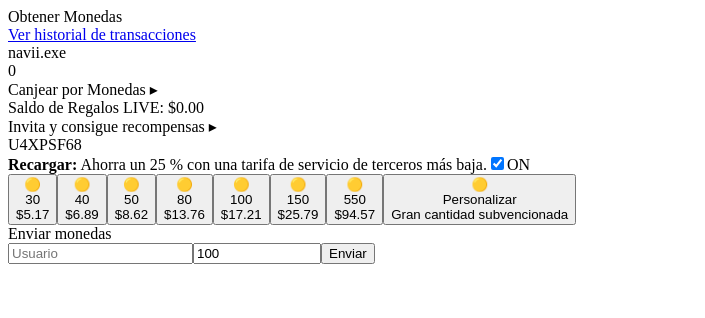
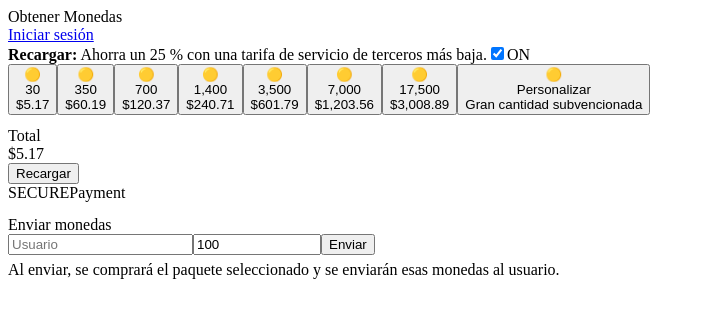
Before and after one commit to mrnavis/Tiktok-Coin-Trainer, a React (Vite) app: page / in a window 1280 px wide. Shown: the top 318 px of the page, without its empty margins (0-705 px from the left). Built offline with nearby package versions, Linux system fonts and the light colour scheme; the HTML template or start-up script is replaced by a standard one.

Commit message:
Update App.jsx

```diff
--- a/src/App.jsx
+++ b/src/App.jsx
@@ -4,116 +4,102 @@ import { motion } from "framer-motion"
 const mxn = n =>
   n.toLocaleString("es-MX", { style: "currency", currency: "MXN", maximumFractionDigits: 2 })
 
-// Packs como en la UI
+// Paquetes y precios como TikTok (MXN)
 const DISPLAY_PACKS = [
-  { id: "c30",  coins: 30,  price: 6.89 },
-  { id: "c40",  coins: 40,  price: 9.19 },
-  { id: "c50",  coins: 50,  price: 11.49 },
-  { id: "c80",  coins: 80,  price: 18.35 },
-  { id: "c100", coins: 100, price: 22.95 },
-  { id: "c150", coins: 150, price: 34.39 },
-  { id: "c550", coins: 550, price: 126.09 },
+  { id: "c30",    coins: 30,    price: 6.89 },
+  { id: "c350",   coins: 350,   price: 80.25 },
+  { id: "c700",   coins: 700,   price: 160.49 },
+  { id: "c1400",  coins: 1400,  price: 320.95 },
+  { id: "c3500",  coins: 3500,  price: 802.39 },
+  { id: "c7000",  coins: 7000,  price: 1604.75 },
+  { id: "c17500", coins: 17500, price: 4011.85 },
   { id: "custom", custom: true },
 ]
 
-// Últimos 4 estáticos (NO 1234)
+// Últimos 4 estáticos
 const CARD_LAST4 = "7284"
 
 export default function App () {
   const [coins, setCoins] = useState(99999999)
+
+  // selección de pack / descuento
   const [selected, setSelected] = useState("c30")
   const [customCoins, setCustomCoins] = useState(300)
   const [discount, setDiscount] = useState(true)
 
-  // Envío
+  // envío
   const [targetUser, setTargetUser] = useState("")
   const [sendAmount, setSendAmount] = useState(100)
-  const [lastSend, setLastSend] = useState({ user: "", amount: 0 })
+  const [lastSend, setLastSend] = useState({ user: "", amount: 0, bought: 0 })
 
-  // Modales/estados
-  const [buyOpen, setBuyOpen] = useState(false)
+  // modales y estados
+  const [buyOpen, setBuyOpen]   = useState(false)
   const [sendOpen, setSendOpen] = useState(false)
   const [processing, setProcessing] = useState(false)
   const [success, setSuccess] = useState(false)
-  const [sendCountdown, setSendCountdown] = useState(0)
   const [toast, setToast] = useState(null)
 
-  // packs con descuento
+  // aplica 25% si el switch está ON
   const effectivePacks = useMemo(() => {
     if (!discount) return DISPLAY_PACKS
     return DISPLAY_PACKS.map(p => (p.custom ? p : { ...p, price: +(p.price * 0.75).toFixed(2) }))
   }, [discount])
 
   const currentPack = effectivePacks.find(p => p.id === selected) || effectivePacks[0]
+  const packCoins = currentPack?.custom ? customCoins : (currentPack?.coins || 0)
 
-  // total a pagar
+  // total a pagar del pack seleccionado
   const totalPrice = useMemo(() => {
     if (!currentPack) return 0
     if (!currentPack.custom) return currentPack.price
-    const unit = 22.95 / 100
+    // estimación lineal educativa: 100 monedas ≈ 80.25/350 * 100
+    const unit = 80.25 / 350
     const base = +(customCoins * unit).toFixed(2)
     return discount ? +(base * 0.75).toFixed(2) : base
   }, [currentPack, customCoins, discount])
 
-  /* ---------------- Comprar ---------------- */
-  const openBuy = () => { setSuccess(false); setBuyOpen(true) }
+  /* ------------ Comprar ------------ */
+  const openBuy  = () => { setSuccess(false); setBuyOpen(true) }
   const closeBuy = () => { if (!processing) { setBuyOpen(false); setSuccess(false) } }
 
   const confirmBuy = () => {
+    if (totalPrice <= 0) return
     setProcessing(true)
     setTimeout(() => {
-      const add = currentPack?.custom ? customCoins : (currentPack?.coins || 0)
-      setCoins(c => c + add)
+      setCoins(c => c + packCoins) // sumamos lo comprado
       setProcessing(false)
       setSuccess(true)
-    }, 1500)
+    }, 1300)
   }
 
-  /* ---------------- Enviar ---------------- */
+  /* ------------ Enviar (comprar y enviar) ------------ */
   const openSend = () => {
     const name = targetUser.trim()
-    if (!name) {
-      setToast({ kind: "warn", text: "Escribe un usuario destino" })
-      return clearToastLater()
+    if (!name) { setToast({ kind:"warn", text:"Escribe un usuario destino" }); return clearToastLater() }
+    if (!Number.isFinite(sendAmount) || sendAmount <= 0) {
+      setToast({ kind:"warn", text:"Indica una cantidad válida a enviar" }); return clearToastLater()
     }
-    if (!Number.isFinite(sendAmount) || sendAmount <= 0) {
-      setToast({ kind: "warn", text: "Indica una cantidad válida a enviar" })
-      return clearToastLater()
-    }
-    if (sendAmount > coins) {
-      setToast({ kind: "warn", text: "Saldo insuficiente" })
-      return clearToastLater()
-    }
+    // No imponemos límite; si envías más que el pack, tu saldo puede bajar (porque restaremos del saldo)
     setSuccess(false)
     setSendOpen(true)
-    startSendCountdown(3)
   }
   const closeSend = () => { if (!processing) { setSendOpen(false); setSuccess(false) } }
 
-  const startSendCountdown = (sec) => {
-    setSendCountdown(sec)
-    const id = setInterval(() => {
-      setSendCountdown(prev => {
-        if (prev <= 1) { clearInterval(id); return 0 }
-        return prev - 1
-      })
-    }, 1000)
-  }
-
   const confirmSend = () => {
-    if (sendCountdown > 0) return
+    setProcessing(true)
     const user = targetUser.trim()
     const amount = sendAmount
+    const bought = packCoins
 
-    setProcessing(true)
     setTimeout(() => {
-      setCoins(c => c - amount)
+      // Primero añadimos lo comprado, luego enviamos (descontamos) del saldo
+      setCoins(c => c + bought - amount)
       setProcessing(false)
       setSuccess(true)
-      setLastSend({ user, amount }) // guardar datos del envío
-      setToast({ kind: "ok", text: `Monedas enviadas con éxito a ${user}` })
+      setLastSend({ user, amount, bought })
       setTargetUser("")
-      clearToastLater(3000)
+      setToast({ kind:"ok", text:`Se enviaron ${amount} monedas a ${user}` })
+      clearToastLater(2800)
     }, 1400)
   }
 
@@ -123,31 +109,13 @@ export default function App () {
 
   return (
     <div className="page">
+      {/* encabezado reducido */}
       <div className="topbar">
         <div className="title-xl">Obtener Monedas</div>
-        <a className="link" href="#" onClick={e => e.preventDefault()}>Ver historial de transacciones</a>
+        <a className="link" href="#" onClick={e => e.preventDefault()}>Iniciar sesión</a>
       </div>
 
-      {/* Header */}
-      <div className="header-cards">
-        <div className="panel profile">
-          <div className="row">
-            <div className="avatar" />
-            <div>
-              <div className="user">navii.exe</div>
-              <div className="muted small">0</div>
-            </div>
-          </div>
-          <div className="muted small">Canjear por Monedas ▸</div>
-          <div className="muted small">Saldo de Regalos LIVE: $0.00</div>
-        </div>
-        <div className="panel invite">
-          <div className="muted small">Invita y consigue recompensas ▸</div>
-          <div className="code">U4XPSF68</div>
-        </div>
-      </div>
-
-      {/* Banner */}
+      {/* banner de descuento */}
       <div className="notice">
         <strong>Recargar:</strong> Ahorra un 25 % con una tarifa de servicio de terceros más baja.
         <label className="toggle">
@@ -156,7 +124,7 @@ export default function App () {
         </label>
       </div>
 
-      {/* Grid de paquetes */}
+      {/* grid de paquetes estilo TikTok */}
       <div className="pack-grid">
         {effectivePacks.map(p => {
           const isSel = selected === p.id
@@ -172,15 +140,34 @@ export default function App () {
           return (
             <button key={p.id} className={"pack " + (isSel ? "selected" : "")} onClick={() => setSelected(p.id)}>
               <div className="coin">🟡</div>
-              <div className="big">{p.coins}</div>
+              <div className="big">{p.coins.toLocaleString("es-MX")}</div>
               <div className="muted">{mxn(p.price)}</div>
             </button>
           )
         })}
       </div>
 
-      {/* Enviar monedas */}
-      <div className="panel sendbox">
+      {/* total + recargar + sello seguro */}
+      <div className="paycard" style={{ marginTop: 12 }}>
+        <div className="total">
+          <div>Total</div>
+          <div className="price">{mxn(totalPrice)}</div>
+        </div>
+        <button
+          className="recargar"
+          onClick={openBuy}
+          disabled={totalPrice <= 0}
+          style={{ opacity: totalPrice <= 0 ? 0.5 : 1 }}
+        >
+          Recargar
+        </button>
+        <div className="secure">
+          <span className="badge">SECURE</span><span>Payment</span>
+        </div>
+      </div>
+
+      {/* Enviar */}
+      <div className="panel sendbox" style={{ marginTop: 14 }}>
         <div className="strong">Enviar monedas</div>
         <div className="row" style={{ gap: 8, alignItems: "center" }}>
           <input className="input" placeholder="Usuario" value={targetUser} onChange={e => setTargetUser(e.target.value)} />
@@ -196,45 +183,97 @@ export default function App () {
           />
           <button className="btn primary" onClick={openSend}>Enviar</button>
         </div>
+        <div className="muted small" style={{ marginTop: 6 }}>
+          Al enviar, se comprará el paquete seleccionado y se enviarán esas monedas al usuario.
+        </div>
       </div>
 
-      {/* MODAL: Enviar */}
-      {sendOpen && (
-        <div className="modal-overlay" onClick={closeSend}>
-          <motion.div className="modal" onClick={e => e.stopPropagation()} initial={{ scale: .96, opacity: 0 }} animate={{ scale: 1, opacity: 1 }}>
+      {/* MODAL: Confirmar pago */}
+      {buyOpen && (
+        <div className="modal-overlay" onClick={closeBuy}>
+          <motion.div className="modal" onClick={e => e.stopPropagation()} initial={{ scale:.96, opacity:0 }} animate={{ scale:1, opacity:1 }}>
             {!success ? (
               <>
-                <div className="modal-title">Confirmar envío</div>
-                <div className="row" style={{ justifyContent: "space-between", marginBottom: 8 }}>
-                  <div className="muted small">Usuario destino</div>
-                  <div className="strong">{targetUser}</div>
+                <div className="modal-title">Confirmar pago</div>
+                <div className="payrow" style={{ marginBottom: 8 }}>
+                  <span className="badge">VISA</span>
+                  <div className="muted">•••• {CARD_LAST4}</div>
                 </div>
-                <div className="row" style={{ justifyContent: "space-between", marginBottom: 8 }}>
-                  <div className="muted small">Cantidad</div>
-                  <div className="strong">{sendAmount} monedas</div>
+                <div className="row" style={{ justifyContent:"space-between", marginBottom:10 }}>
+                  <div className="muted small">Compra</div>
+                  <div className="strong">{packCoins.toLocaleString("es-MX")} monedas</div>
                 </div>
-                <div className="row" style={{ justifyContent: "space-between", alignItems: "center", marginBottom: 6 }}>
-                  <div className="muted small">Confirmar habilitado en</div>
-                  <div className="price">{sendCountdown}s</div>
+                <div className="row" style={{ justifyContent:"space-between", marginBottom:14 }}>
+                  <div className="muted small">Total</div>
+                  <div className="price">{mxn(totalPrice)}</div>
                 </div>
 
-                <div className="row" style={{ justifyContent: "flex-end", gap: 8 }}>
-                  <button className="btn" onClick={closeSend} disabled={processing}>Cancelar</button>
-                  <button className="btn primary" onClick={confirmSend} disabled={processing || sendCountdown > 0}>
-                    {processing ? "Procesando..." : (sendCountdown > 0 ? `Esperar ${sendCountdown}s` : "Confirmar")}
+                <div className="row" style={{ justifyContent:"flex-end", gap:8 }}>
+                  <button className="btn" onClick={closeBuy} disabled={processing}>Cancelar</button>
+                  <button className="btn primary" onClick={confirmBuy} disabled={processing || totalPrice<=0}>
+                    {processing ? "Procesando..." : "Pagar"}
                   </button>
                 </div>
 
                 {processing && <div className="waiting"><div className="spinner" /></div>}
               </>
             ) : (
-              <SuccessBlock text={`Monedas enviadas con éxito a ${lastSend.user} (${lastSend.amount} monedas)`} onClose={closeSend} />
+              <SuccessBlock text="Pago aprobado" onClose={closeBuy} />
             )}
           </motion.div>
         </div>
       )}
 
-      {/* TOAST */}
+      {/* MODAL: Enviar = Comprar y enviar */}
+      {sendOpen && (
+        <div className="modal-overlay" onClick={closeSend}>
+          <motion.div className="modal" onClick={e => e.stopPropagation()} initial={{ scale:.96, opacity:0 }} animate={{ scale:1, opacity:1 }}>
+            {!success ? (
+              <>
+                <div className="modal-title">Confirmar compra y envío</div>
+                <div className="payrow" style={{ marginBottom: 8 }}>
+                  <span className="badge">VISA</span>
+                  <div className="muted">•••• {CARD_LAST4}</div>
+                </div>
+
+                <div className="row" style={{ justifyContent:"space-between", marginBottom:8 }}>
+                  <div className="muted small">Paquete a comprar</div>
+                  <div className="strong">{packCoins.toLocaleString("es-MX")} monedas</div>
+                </div>
+                <div className="row" style={{ justifyContent:"space-between", marginBottom:8 }}>
+                  <div className="muted small">Usuario destino</div>
+                  <div className="strong">{targetUser}</div>
+                </div>
+                <div className="row" style={{ justifyContent:"space-between", marginBottom:10 }}>
+                  <div className="muted small">Cantidad a enviar</div>
+                  <div className="strong">{sendAmount.toLocaleString("es-MX")} monedas</div>
+                </div>
+
+                <div className="row" style={{ justifyContent:"space-between", marginBottom:14 }}>
+                  <div className="muted small">Total a pagar</div>
+                  <div className="price">{mxn(totalPrice)}</div>
+                </div>
+
+                <div className="row" style={{ justifyContent:"flex-end", gap:8 }}>
+                  <button className="btn" onClick={closeSend} disabled={processing}>Cancelar</button>
+                  <button className="btn primary" onClick={confirmSend} disabled={processing || totalPrice<=0}>
+                    {processing ? "Procesando..." : "Confirmar"}
+                  </button>
+                </div>
+
+                {processing && <div className="waiting"><div className="spinner" /></div>}
+              </>
+            ) : (
+              <SuccessBlock
+                text={`Se compraron ${lastSend.bought.toLocaleString("es-MX")} y se enviaron ${lastSend.amount.toLocaleString("es-MX")} a ${lastSend.user}`}
+                onClose={closeSend}
+              />
+            )}
+          </motion.div>
+        </div>
+      )}
+
+      {/* Toast */}
       {toast && (
         <div className={"toast " + (toast.kind === "ok" ? "ok" : "warn")}>
           {toast.kind === "ok" ? <span className="check">✔</span> : <span className="warn">!</span>}
```
